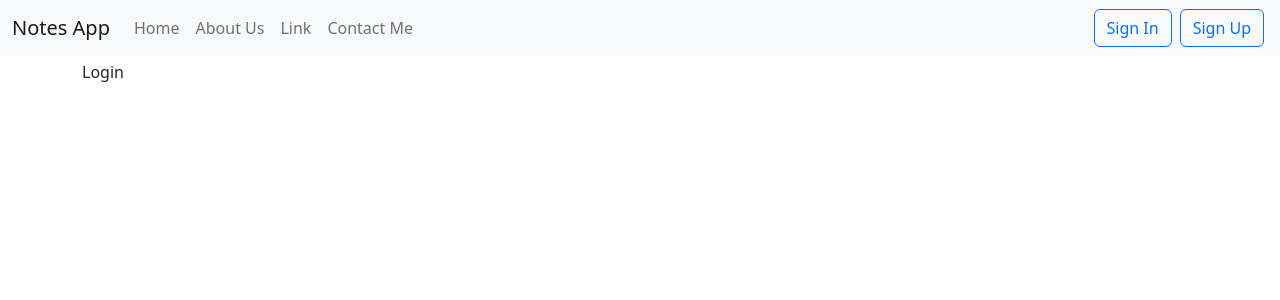
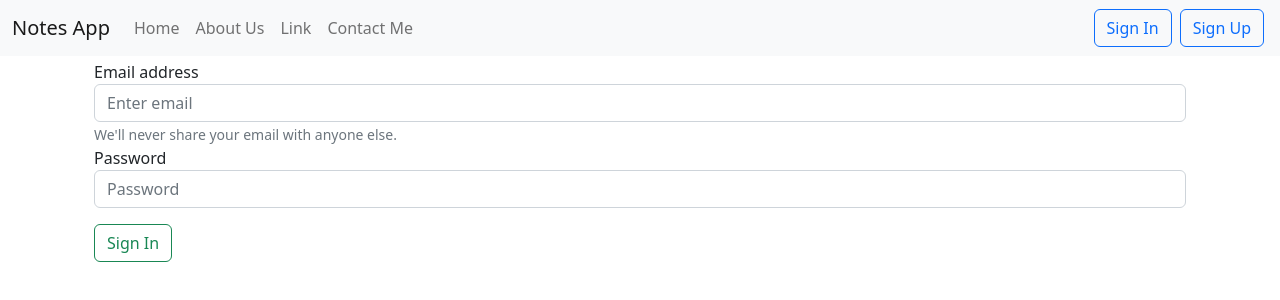
Before and after one commit to bharatsharma19/Notebook-App-Frontend, a React (Create React App) app: page /login in a window 1280 px wide. Shown: the top 300 px of the page. Built offline with nearby package versions, Linux system fonts and the light colour scheme.

Commit message:
Login Connected

```diff
--- a/src/components/Login.jsx
+++ b/src/components/Login.jsx
@@ -1,8 +1,46 @@
 import React from 'react'
+import { useState } from 'react';
 
 const Login = () => {
+    const [credentials, setCredentials] = useState({ email: "", password: "" });
+
+    const handleSubmit = async (e) => {
+        e.preventDefault();
+
+        const response = await fetch("http://localhost:3001/api/auth/login", {
+            method: "POST",
+            headers: {
+                "Content-Type": "application/json",
+            },
+            body: JSON.stringify({ email: credentials.email, password: credentials.password })
+        });
+
+        const json = await response.json();
+
+        console.log(json)
+    }
+
+    const onChange = (e) => {
+        setCredentials({ ...credentials, [e.target.name]: e.target.value })
+    }
+
     return (
-        <div style={{ marginTop: "60px" }}>Login</div>
+        <div style={{ marginTop: "60px" }}>
+            <div className="container">
+                <form onSubmit={handleSubmit}>
+                    <div className="form-group">
+                        <label htmlFor="email">Email address</label>
+                        <input type="email" className="form-control" id="email" name='email' onChange={onChange} value={credentials.email} aria-describedby="emailHelp" placeholder="Enter email" />
+                        <small id="emailHelp" className="form-text text-muted">We'll never share your email with anyone else.</small>
+                    </div>
+                    <div className="form-group">
+                        <label htmlFor="password">Password</label>
+                        <input type="password" className="form-control" id="password" name='password' onChange={onChange} value={credentials.password} placeholder="Password" />
+                    </div>
+                    <button type="submit" className="btn btn-outline-success my-3" >Sign In</button>
+                </form>
+            </div>
+        </div>
     )
 }
 
```
